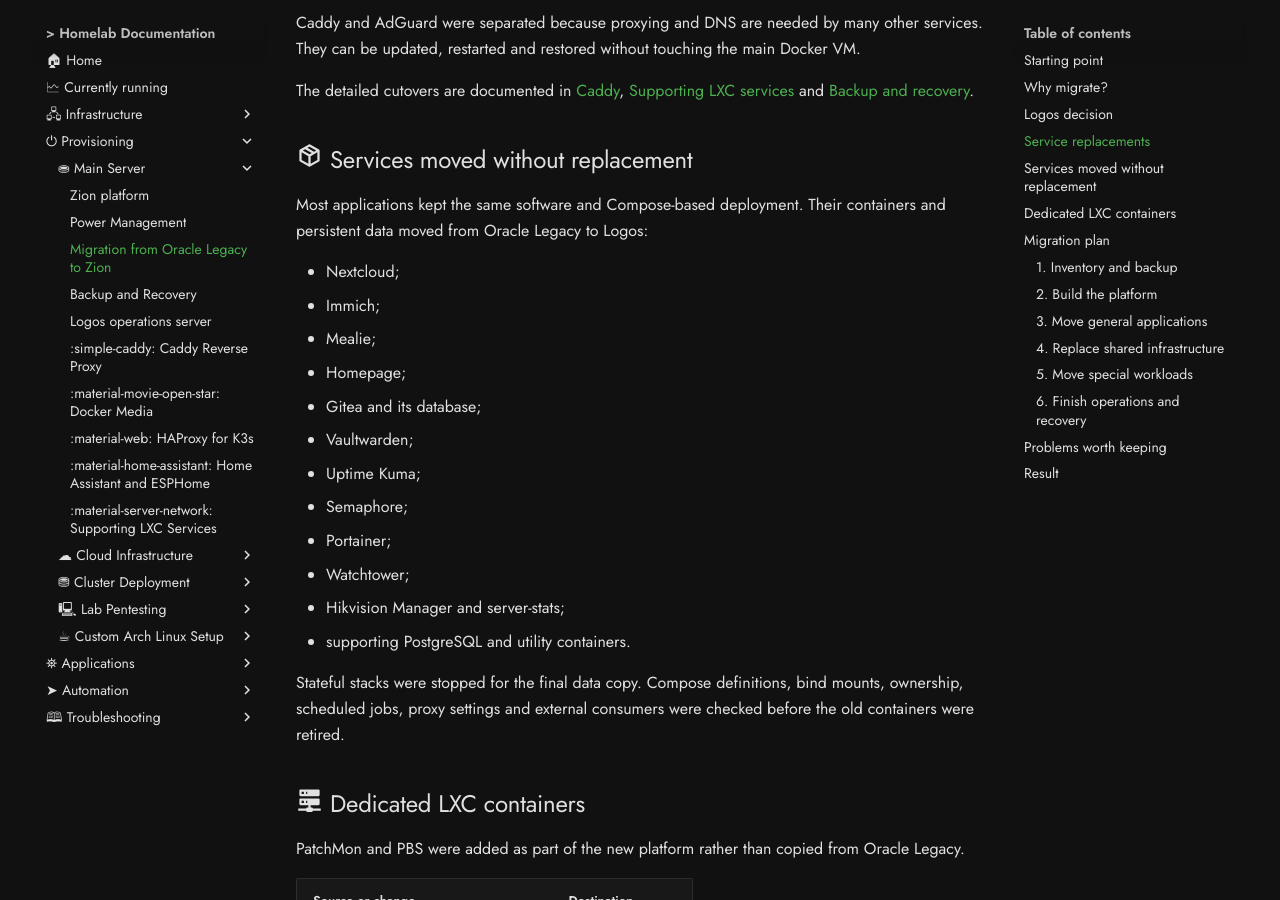
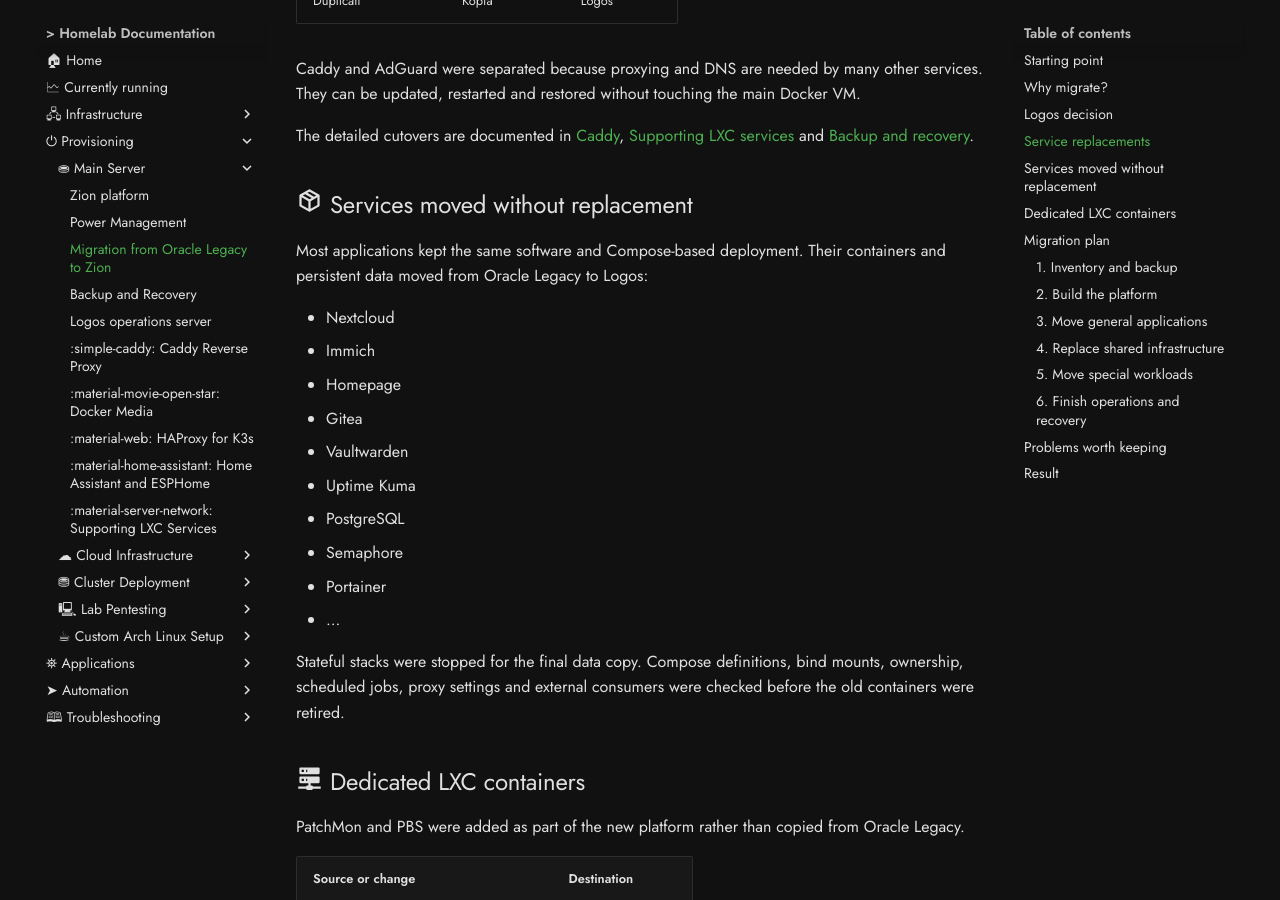
Before and after one commit to kCn3333/homelab, an MkDocs documentation site: the page built from docs/zion/1-migration.md, in a window 1280 px wide and 900 px high, scrolled down 2118 px. Built offline with MkDocs 1.6.1 and Material for MkDocs 9.7.7, drawn with Linux system fonts in a browser that asks for light colours; comment, search, counter and statistics services are not loaded; some of the changed text lies outside the part shown.

Commit message:
docs: update migration

```diff
--- a/docs/zion/1-migration.md
+++ b/docs/zion/1-migration.md
@@ -63,18 +64,16 @@
 
 Most applications kept the same software and Compose-based deployment. Their containers and persistent data moved from Oracle Legacy to Logos:
 
-- Nextcloud;
-- Immich;
-- Mealie;
-- Homepage;
-- Gitea and its database;
-- Vaultwarden;
-- Uptime Kuma;
-- Semaphore;
-- Portainer;
-- Watchtower;
-- Hikvision Manager and server-stats;
-- supporting PostgreSQL and utility containers.
+- Nextcloud
+- Immich
+- Homepage
+- Gitea
+- Vaultwarden
+- Uptime Kuma
+- PostgreSQL
+- Semaphore
+- Portainer
+- ...
 
 Stateful stacks were stopped for the final data copy. Compose definitions, bind mounts, ownership, scheduled jobs, proxy settings and external consumers were checked before the old containers were retired.
 
@@ -106,7 +105,7 @@
 ### 2. Build the platform
 
 - install Proxmox on Zion;
-- create Logos with Ubuntu 26.04 LTS, 16 GB RAM and 1 TB of virtual storage;
+- create Logos with Ubuntu 26.04 LTS;
 - create the dedicated infrastructure LXC containers;
 - verify networking and backups before moving production data.
 
```
Also changed, not shown: other parts of docs/zion/1-migration.md (+2 -1 lines).
